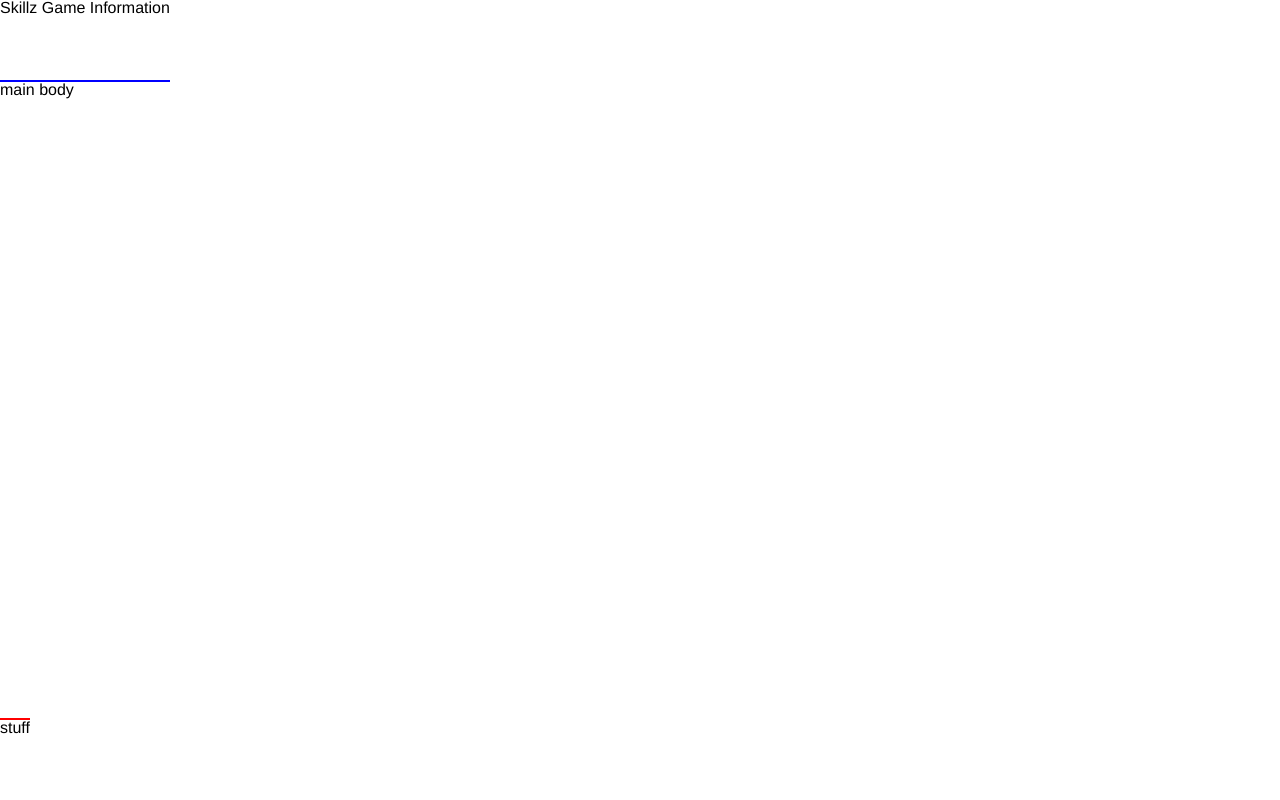
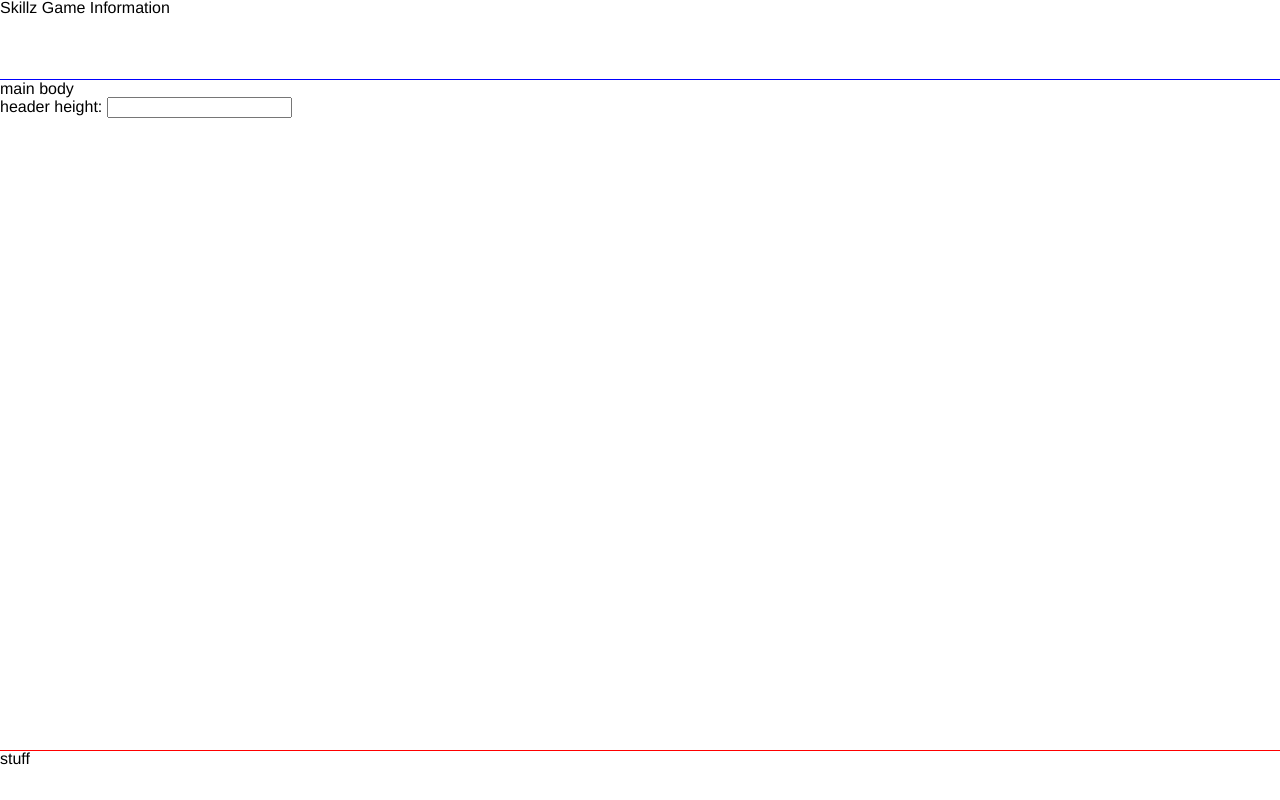
Before and after one commit to Chip-L/SkillCustomD-D, a plain HTML site: page index.html in a window 1280 px wide. Drawn offline with Linux system fonts and the light colour scheme.

Commit message:
test variable

```diff
--- a/index.html
+++ b/index.html
@@ -29,7 +29,8 @@
 		Skillz Game Information
 	</nav>
 	<div class="main-body">
-		main body
+		<p>main body</p>
+		<p>header height: <input type="number" value=Screen(".header")></p>
 	</div>
 	<div class="footer">
 		stuff
--- a/resources/css/style.css
+++ b/resources/css/style.css
@@ -1,4 +1,7 @@
 /****************************** Universal Styles ******************************/
+*, *:before, *:after {
+  box-sizing: border-box;
+}
 
 html {
   font-family: Helvetica;
@@ -47,20 +50,23 @@ body {
 .header {
   position: absolute;
   height: 80px;
-  border-bottom: 2px solid blue;
+  width: 100vw;
+
+  border-bottom: 1px solid blue;
 }
 
 .main-body {
-  position: absolute;
-  top: 82px;
-  border-width: 2px;
-  height: calc(100vh - (2 * 82px));
+  position: relative;
+  top: 81px;
+  width: 100vw;
+  /* height: calc(100vh - (81px + 51px)); */
 }
 
 .footer {
   position: absolute;
-  height: 80px;
-  top: calc(100vh - 82px);
+  bottom: 0vh;
+  height: 50px;
+  width: 100vw;
 
-  border-top: 2px solid red;
+  border-top: 1px solid red;
 }
```
Also changed, not shown: resources/js/board.js (added, +9 -0 lines).
